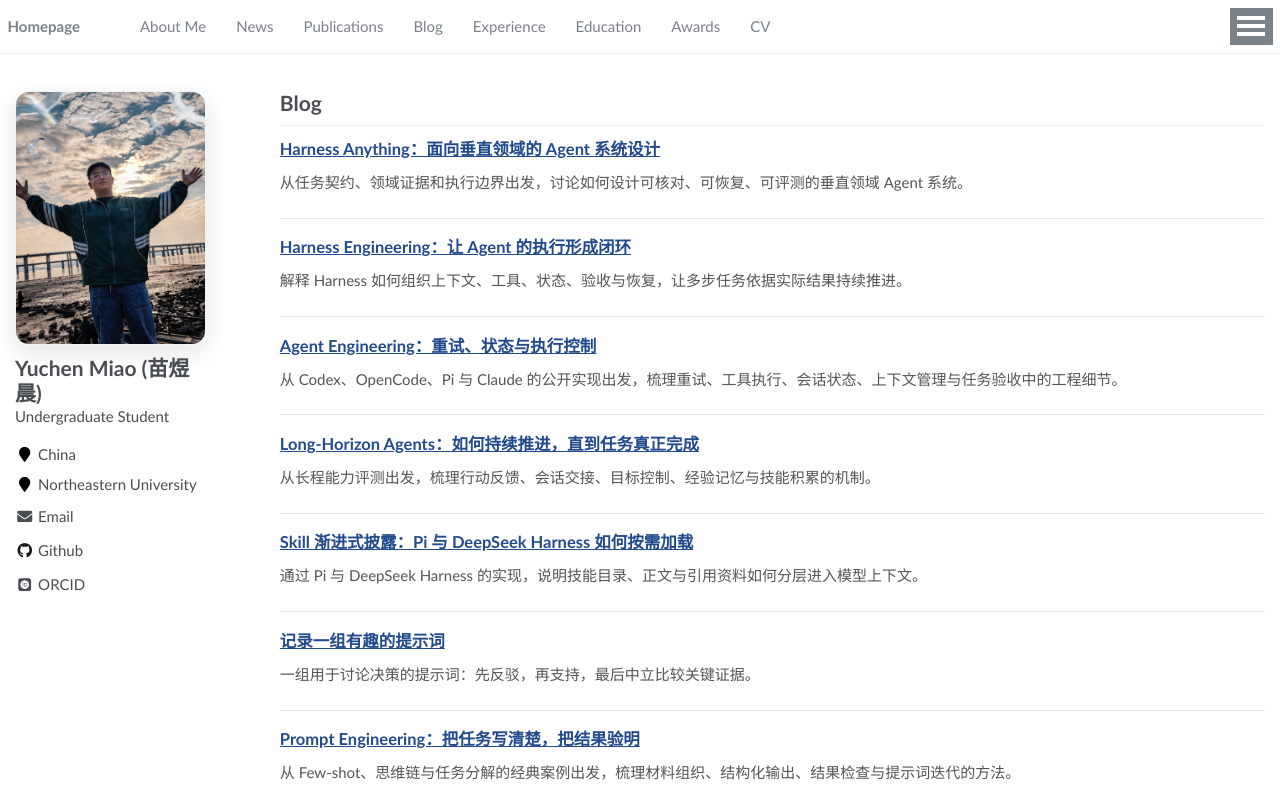
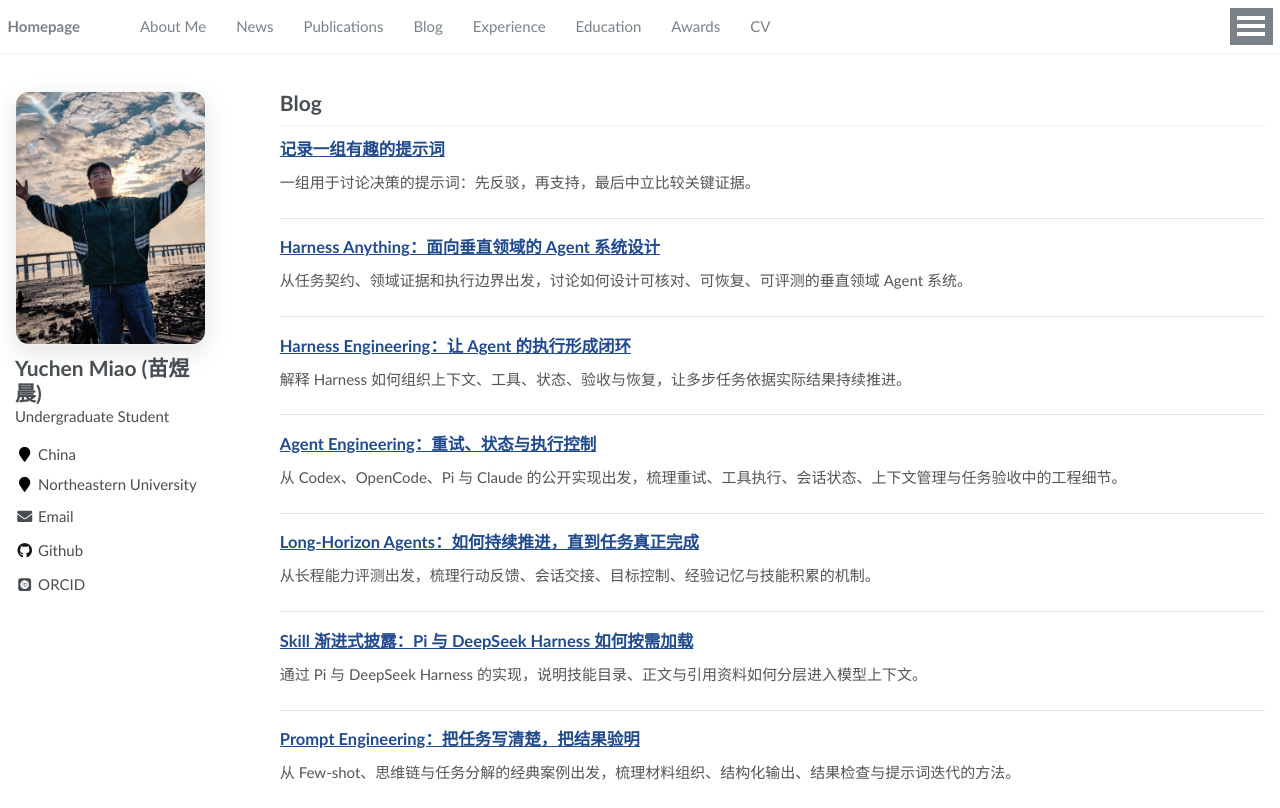
Before and after one commit to yuchenmiao04/yuchenmiao04.github.io, a Jekyll site: the page built from _pages/blog/index.md, in a window 1280 px wide. Shown: the top 808 px of the page. Built offline with Jekyll 4.4.1, drawn with Linux system fonts in a browser that asks for light colours; some web fonts are replaced; part of the change alters nothing that is shown; grey boxes are pictures that could not be loaded.

```diff
--- a/_data/blog.yml
+++ b/_data/blog.yml
@@ -1,3 +1,6 @@
+- slug: interesting-prompts
+  title: 记录一组有趣的提示词
+  description: 一组用于讨论决策的提示词：先反驳，再支持，最后中立比较关键证据。
 - slug: harness-anything
   title: Harness Anything：面向垂直领域的 Agent 系统设计
   description: 从任务契约、领域证据和执行边界出发，讨论如何设计可核对、可恢复、可评测的垂直领域 Agent 系统。
@@ -13,9 +16,6 @@
 - slug: skill-progressive-disclosure
   title: Skill 渐进式披露：Pi 与 DeepSeek Harness 如何按需加载
   description: 通过 Pi 与 DeepSeek Harness 的实现，说明技能目录、正文与引用资料如何分层进入模型上下文。
-- slug: interesting-prompts
-  title: 记录一组有趣的提示词
-  description: 一组用于讨论决策的提示词：先反驳，再支持，最后中立比较关键证据。
 - slug: prompt-engineering
   title: Prompt Engineering：把任务写清楚，把结果验明
   description: 从 Few-shot、思维链与任务分解的经典案例出发，梳理材料组织、结构化输出、结果检查与提示词迭代的方法。
```
